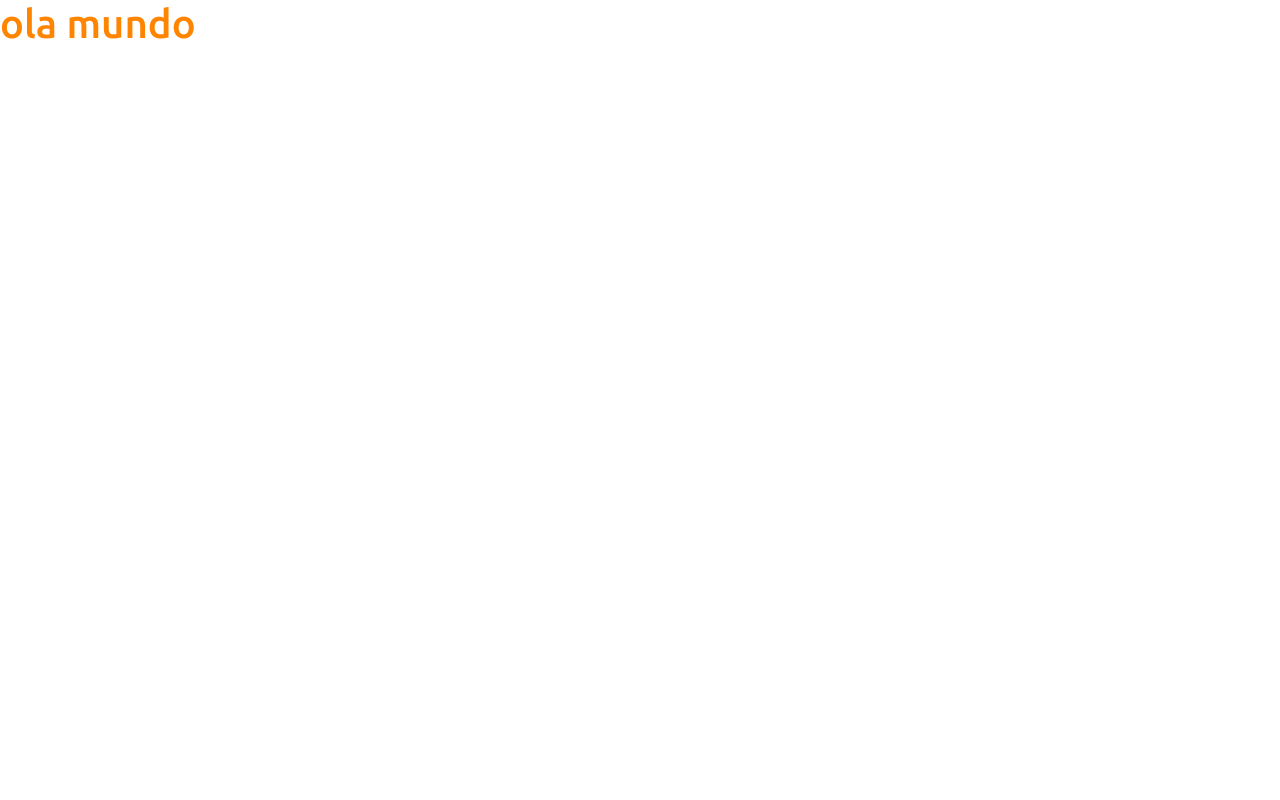
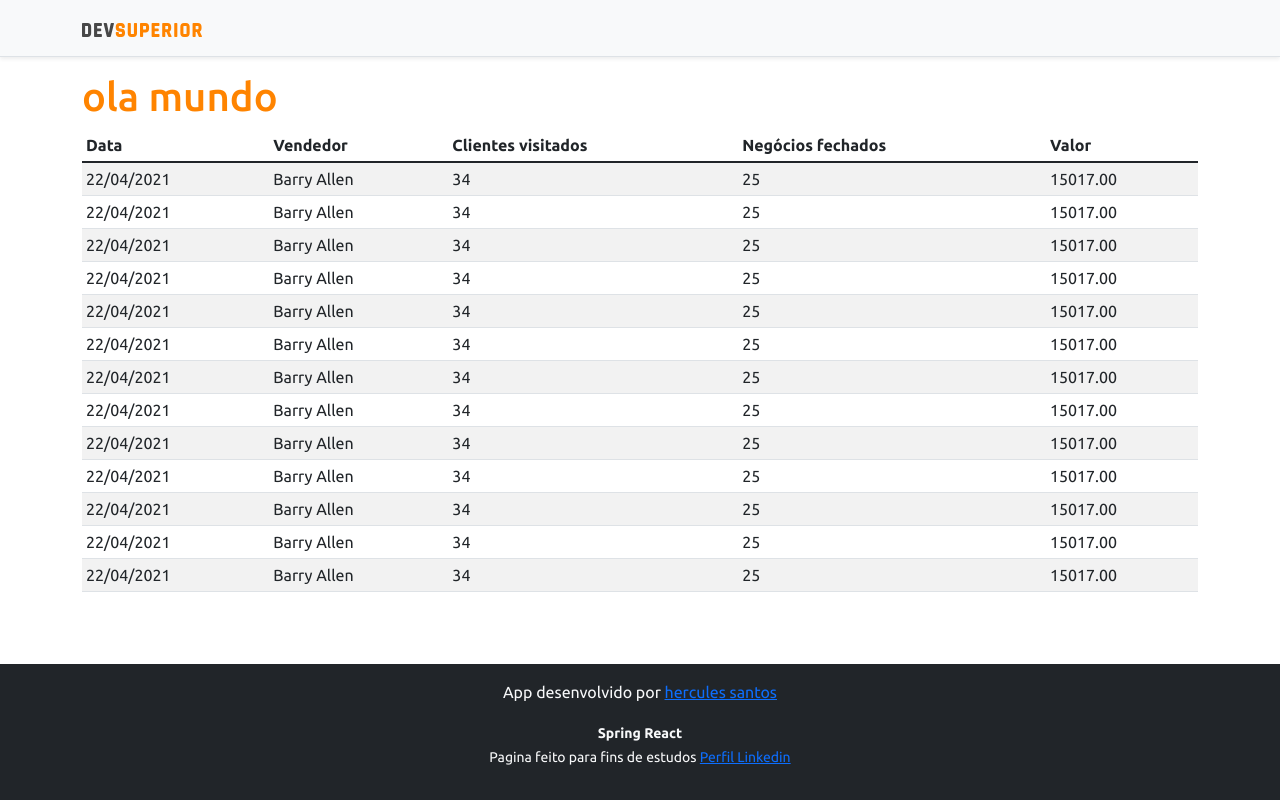
Before and after one commit to NullPointerExceptionRun/projeto-sds3, a React (Create React App) app in the folder frontend/: page / in a window 1280 px wide. Built offline with nearby package versions, Linux system fonts and the light colour scheme.

Commit message:
Basic static components

```diff
--- a/frontend/src/App.tsx
+++ b/frontend/src/App.tsx
@@ -1,11 +1,21 @@
+import DataTable from "components/DataTable";
+import Footer from "components/Footer";
+import NavBar from "components/NavBar";
 
 function App() {
   return (
-    <div>
-      <h1 className="text-primary">ola mundo</h1>
+      <>
+      <NavBar />
+      <div className="container">
+        <h1 className="text-primary">ola mundo</h1>
 
-    </div>
-  );
+
+
+        <DataTable />
+      </div>
+      <Footer />
+    </>
+        );
 }
 
-export default App;
+        export default App;
--- /dev/null
+++ b/frontend/src/components/DataTable/index.tsx
@@ -0,0 +1,103 @@
+const DataTable = () => {
+    return (
+        <div className="table-responsive">
+            <table className="table table-striped table-sm">
+                <thead>
+                    <tr>
+                        <th>Data</th>
+                        <th>Vendedor</th>
+                        <th>Clientes visitados</th>
+                        <th>Negócios fechados</th>
+                        <th>Valor</th>
+                    </tr>
+                </thead>
+                <tbody>
+                    <tr>
+                        <td>22/04/2021</td>
+                        <td>Barry Allen</td>
+                        <td>34</td>
+                        <td>25</td>
+                        <td>15017.00</td>
+                    </tr>
+                     <tr>
+                        <td>22/04/2021</td>
+                        <td>Barry Allen</td>
+                        <td>34</td>
+                        <td>25</td>
+                        <td>15017.00</td>
+                    </tr>
+                    <tr>
+                        <td>22/04/2021</td>
+                        <td>Barry Allen</td>
+                        <td>34</td>
+                        <td>25</td>
+                        <td>15017.00</td>
+                    </tr>    <tr>
+                        <td>22/04/2021</td>
+                        <td>Barry Allen</td>
+                        <td>34</td>
+                        <td>25</td>
+                        <td>15017.00</td>
+                    </tr>    <tr>
+                        <td>22/04/2021</td>
+                        <td>Barry Allen</td>
+                        <td>34</td>
+                        <td>25</td>
+                        <td>15017.00</td>
+                    </tr>    <tr>
+                        <td>22/04/2021</td>
+                        <td>Barry Allen</td>
+                        <td>34</td>
+                        <td>25</td>
+                        <td>15017.00</td>
+                    </tr>    <tr>
+                        <td>22/04/2021</td>
+                        <td>Barry Allen</td>
+                        <td>34</td>
+                        <td>25</td>
+                        <td>15017.00</td>
+                    </tr>    <tr>
+                        <td>22/04/2021</td>
+                        <td>Barry Allen</td>
+                        <td>34</td>
+                        <td>25</td>
+                        <td>15017.00</td>
+                    </tr>    <tr>
+                        <td>22/04/2021</td>
+                        <td>Barry Allen</td>
+                        <td>34</td>
+                        <td>25</td>
+                        <td>15017.00</td>
+                    </tr>    <tr>
+                        <td>22/04/2021</td>
+                        <td>Barry Allen</td>
+                        <td>34</td>
+                        <td>25</td>
+                        <td>15017.00</td>
+                    </tr>    <tr>
+                        <td>22/04/2021</td>
+                        <td>Barry Allen</td>
+                        <td>34</td>
+                        <td>25</td>
+                        <td>15017.00</td>
+                    </tr>    <tr>
+                        <td>22/04/2021</td>
+                        <td>Barry Allen</td>
+                        <td>34</td>
+                        <td>25</td>
+                        <td>15017.00</td>
+                    </tr>    <tr>
+                        <td>22/04/2021</td>
+                        <td>Barry Allen</td>
+                        <td>34</td>
+                        <td>25</td>
+                        <td>15017.00</td>
+                    </tr>
+                </tbody>
+            </table>
+        </div>
+
+    );
+}
+
+export default DataTable;
--- /dev/null
+++ b/frontend/src/components/Footer/index.tsx
@@ -0,0 +1,13 @@
+const Footer = () => {
+    return (
+        <footer className="footer mt-auto py-3 bg-dark">
+            <div className="container">
+                <p className="text-light">App desenvolvido por <a href="https://github.com/herculesdevbr" target="_blank" rel="noreferrer">hercules santos</a></p>
+                <p className="text-light"><small><strong>Spring React</strong><br />
+                    Pagina feito para fins de estudos <a href="https://www.linkedin.com/in/hercules-santos-000672174/" target="_blank" rel="noreferrer">Perfil Linkedin</a></small></p>
+            </div>
+        </footer>
+    );
+}
+
+export default Footer;
--- /dev/null
+++ b/frontend/src/components/NavBar/index.tsx
@@ -0,0 +1,15 @@
+import ImgDsDark from 'assets/img/ds-dark.svg'
+
+const NavBar = () => {
+    return (
+        <div className="d-flex flex-column flex-md-row align-items-center p-3 px-md-4 mb-3 bg-light border-bottom shadow-sm">
+            <div className="container">
+                <nav className="my-2 my-md-0 mr-md-3">
+                    <img src={ImgDsDark} alt="DevSuperior" width="120" />
+                </nav>
+            </div>
+        </div>
+    );
+}
+
+export default NavBar;
```
Also changed, not shown: frontend/src/assets/img/ds-dark.svg (added).
